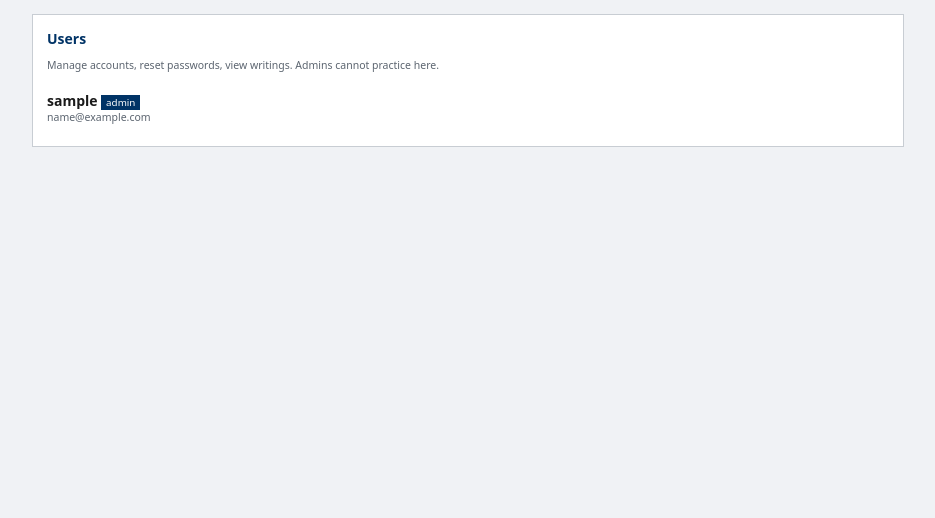
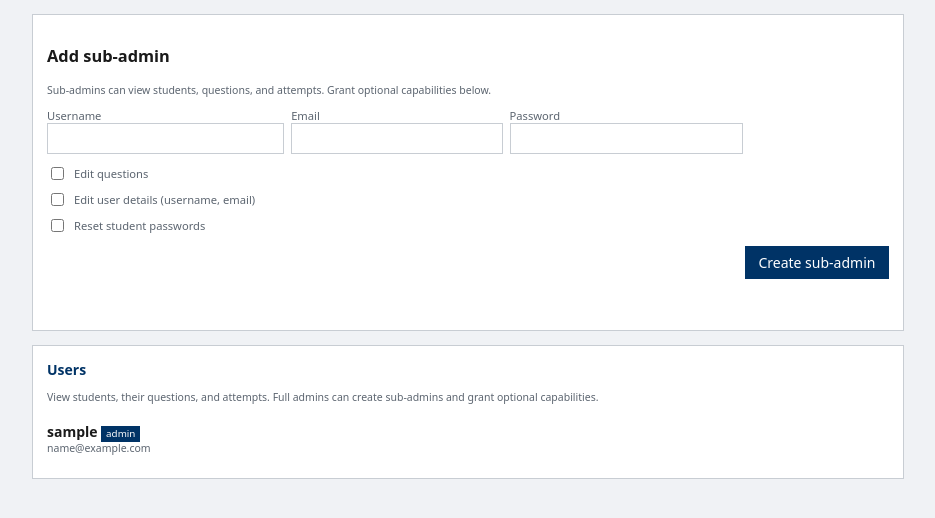
Before and after one commit to danuja01/IELTS-WRITING-PRACTICE-SIMULATOR, a Flask app: page /admin in a window 1280 px wide. Shown: the part 48-566 px from the top of the page, without its empty margins (172-1107 px from the left). Run offline with Flask 3, Linux system fonts and the light colour scheme; the visitor is signed in with stand-in values (Sample User, id 1); data comes from the database, SQL or seed files in the repository; some libraries are stand-ins or nearby versions.

Commit message:
Add sub-admin role with configurable permissions
Introduce a sub-admin role for view-only admin panel access with
optional capabilities that full admins can grant per user: reset
passwords, edit user details, and edit questions. Sub-admins see
students only; full admins manage sub-admin accounts and permissions.

Co-authored-by: Danuja Jayasuriya <danuja01@users.noreply.github.com>

```diff
--- a/app.py
+++ b/app.py
@@ -40,6 +40,13 @@ UPLOAD_DIR = os.path.join(DATA_DIR, "uploads")
 ALLOWED_IMAGE_EXT = frozenset({".png", ".jpg", ".jpeg", ".webp", ".gif"})
 MAX_IMAGE_BYTES = 8 * 1024 * 1024
 EMAIL_RE = re.compile(r"^[^@\s]+@[^@\s]+\.[^@\s]+$")
+
+SUB_ADMIN_PERMISSIONS = {
+    "reset_password": "Reset student passwords",
+    "edit_users": "Edit user details (username, email)",
+    "edit_questions": "Edit questions",
+}
+DEFAULT_SUB_ADMIN_PERMISSIONS = {k: False for k in SUB_ADMIN_PERMISSIONS}
 
 SETUP_WHITELIST = {"/setup-admin", "/api/setup-admin", "/api/version"}
 CHANGE_PW_WHITELIST = {"/change-password", "/api/change-password", "/api/logout"}
@@ -247,11 +254,47 @@ def _writing_detail_json(row):
     return out
 
 
+def _as_dict(row):
+    return row if isinstance(row, dict) else dict(row)
+
+
+def _parse_sub_admin_permissions(raw):
+    if not raw:
+        return dict(DEFAULT_SUB_ADMIN_PERMISSIONS)
+    try:
+        data = json.loads(raw) if isinstance(raw, str) else raw
+        if not isinstance(data, dict):
+            return dict(DEFAULT_SUB_ADMIN_PERMISSIONS)
+        return {k: bool(data.get(k, False)) for k in SUB_ADMIN_PERMISSIONS}
+    except (json.JSONDecodeError, TypeError):
+        return dict(DEFAULT_SUB_ADMIN_PERMISSIONS)
+
+
+def _permissions_json(perms):
+    return json.dumps({k: bool(perms.get(k, False)) for k in SUB_ADMIN_PERMISSIONS})
+
+
+def _is_panel_user():
+    return session.get("is_admin") or session.get("is_sub_admin")
+
+
+def _has_admin_permission(perm):
+    if session.get("is_admin"):
+        return True
+    if session.get("is_sub_admin"):
+        return bool(session.get("admin_permissions", {}).get(perm))
+    return False
+
+
 def _user_json(row):
     d = dict(row)
     d.pop("password_hash", None)
     d["is_admin"] = bool(d.get("is_admin"))
+    d["is_sub_admin"] = bool(d.get("is_sub_admin"))
     d["must_change_password"] = bool(d.get("must_change_password"))
+    raw_perms = d.pop("sub_admin_permissions", None)
+    if d["is_sub_admin"]:
+        d["permissions"] = _parse_sub_admin_permissions(raw_perms)
     return d
 
 
@@ -269,16 +312,26 @@ def _writing_json(row):
 
 
 def _set_session(user_row):
-    session["user_id"] = user_row["id"]
-    session["username"] = user_row["username"]
-    session["is_admin"] = bool(user_row["is_admin"])
+    user = _as_dict(user_row)
+    session["user_id"] = user["id"]
+    session["username"] = user["username"]
+    session["is_admin"] = bool(user["is_admin"])
+    session["is_sub_admin"] = bool(user.get("is_sub_admin"))
+    if session["is_admin"]:
+        session["admin_permissions"] = {k: True for k in SUB_ADMIN_PERMISSIONS}
+    elif session["is_sub_admin"]:
+        session["admin_permissions"] = _parse_sub_admin_permissions(
+            user.get("sub_admin_permissions")
+        )
+    else:
+        session.pop("admin_permissions", None)
     session["must_change_password"] = bool(user_row["must_change_password"])
 
 
 def _login_redirect_url():
     if session.get("must_change_password"):
         return url_for("change_password")
-    if session.get("is_admin"):
+    if _is_panel_user():
         return url_for("admin_home")
     return url_for("home")
 
@@ -302,7 +355,7 @@ def student_required(f):
             if request.path.startswith("/api/"):
                 return jsonify({"error": "login required"}), 401
             return redirect(url_for("login"))
-        if session.get("is_admin"):
+        if _is_panel_user():
             if request.path.startswith("/api/"):
                 return jsonify({"error": "admin cannot use student features"}), 403
             return redirect(url_for("admin_home"))
@@ -311,7 +364,23 @@ def student_required(f):
     return wrapped
 
 
-def admin_required(f):
+def panel_required(f):
+    @wraps(f)
+    def wrapped(*args, **kwargs):
+        if "user_id" not in session:
+            if request.path.startswith("/api/"):
+                return jsonify({"error": "login required"}), 401
+            return redirect(url_for("login"))
+        if not _is_panel_user():
+            if request.path.startswith("/api/"):
+                return jsonify({"error": "admin required"}), 403
+            return redirect(url_for("home"))
+        return f(*args, **kwargs)
+
+    return wrapped
+
+
+def full_admin_required(f):
     @wraps(f)
     def wrapped(*args, **kwargs):
         if "user_id" not in session:
@@ -320,11 +389,33 @@ def admin_required(f):
             return redirect(url_for("login"))
         if not session.get("is_admin"):
             if request.path.startswith("/api/"):
-                return jsonify({"error": "admin required"}), 403
+                return jsonify({"error": "full admin required"}), 403
             return redirect(url_for("home"))
         return f(*args, **kwargs)
 
     return wrapped
+
+
+def admin_permission_required(perm):
+    def decorator(f):
+        @wraps(f)
+        def wrapped(*args, **kwargs):
+            if "user_id" not in session:
+                if request.path.startswith("/api/"):
+                    return jsonify({"error": "login required"}), 401
+                return redirect(url_for("login"))
+            if not _has_admin_permission(perm):
+                if request.path.startswith("/api/"):
+                    return jsonify({"error": "permission denied"}), 403
+                return redirect(url_for("admin_home"))
+            return f(*args, **kwargs)
+
+        return wrapped
+
+    return decorator
+
+
+admin_required = panel_required
 
 
 @app.before_request
@@ -349,7 +440,7 @@ def before_request():
             return redirect(url_for("change_password"))
 
     if "user_id" in session:
-        if session.get("is_admin"):
+        if _is_panel_user():
             if re.match(r"^/api/writings/\d+$", path) and request.method == "GET":
                 return None
             if re.match(r"^/api/questions/\d+/image$", path) and request.method == "GET":
@@ -464,7 +555,7 @@ def login_page():
 @app.route("/change-password", methods=["GET"])
 @login_required
 def change_password():
-    if not session.get("must_change_password") and not session.get("is_admin"):
+    if not session.get("must_change_password") and not _is_panel_user():
         return redirect(url_for("home"))
     return render_template("change_password.html")
 
@@ -516,6 +607,7 @@ def api_login():
         "ok": True,
         "redirect": _login_redirect_url(),
         "is_admin": bool(row["is_admin"]),
+        "is_sub_admin": bool(_as_dict(row).get("is_sub_admin")),
         "must_change_password": bool(row["must_change_password"]),
     })
 
@@ -757,13 +849,20 @@ def admin_home():
 
 
 @app.route("/admin/users/<int:user_id>")
-@admin_required
+@panel_required
 def admin_user_page(user_id):
     return render_template("admin_user.html", user_id=user_id)
 
 
+@app.route("/admin/sub-admins/<int:user_id>")
+@full_admin_required
+def admin_sub_admin_page(user_id):
+    return render_template("admin_sub_admin.html", user_id=user_id)
+
+
 @app.route("/admin/questions/<int:qid>/edit")
-@admin_required
+@panel_required
+@admin_permission_required("edit_questions")
 def admin_edit_question_page(qid):
     return render_template("admin_edit_question.html", question_id=qid)
 
@@ -1069,7 +1168,7 @@ def get_question(qid):
 @app.route("/api/questions/<int:qid>/image")
 @login_required
 def question_image(qid):
-    if session.get("is_admin"):
+    if _is_panel_user():
         row = get_db().execute(
             "SELECT image_path FROM questions WHERE id = ?", (qid,)
         ).fetchone()
@@ -1161,7 +1260,7 @@ def writings_by_question(qid):
 @app.route("/api/writings/<int:wid>", methods=["GET"])
 @login_required
 def get_writing(wid):
-    if session.get("is_admin"):
+    if _is_panel_user():
         row = get_db().execute(
             """SELECT w.*, q.title AS question_title, q.task_type, q.image_path, u.username
                FROM writings w
@@ -1257,21 +1356,125 @@ def save_writing():
 # --- Admin API ---
 
 
+def _admin_capabilities():
+    return {k: _has_admin_permission(k) for k in SUB_ADMIN_PERMISSIONS}
+
+
+def _can_manage_target_user(row, uid=None):
+    target = _as_dict(row)
+    if session.get("is_admin"):
+        return True
+    if target["is_admin"] or target.get("is_sub_admin"):
+        return False
+    return True
+
+
+@app.route("/api/admin/me", methods=["GET"])
+@panel_required
+def admin_me():
+    return jsonify({
+        "username": session.get("username"),
+        "is_admin": bool(session.get("is_admin")),
+        "is_sub_admin": bool(session.get("is_sub_admin")),
+        "permissions": session.get("admin_permissions", {}),
+        "permission_labels": SUB_ADMIN_PERMISSIONS,
+    })
+
+
 @app.route("/api/admin/users", methods=["GET"])
-@admin_required
+@panel_required
 def admin_list_users():
-    rows = get_db().execute(
-        """SELECT id, username, email, is_admin, must_change_password, created_at
-           FROM users ORDER BY is_admin DESC, username"""
-    ).fetchall()
+    db = get_db()
+    if session.get("is_admin"):
+        rows = db.execute(
+            """SELECT id, username, email, is_admin, is_sub_admin, sub_admin_permissions,
+                      must_change_password, created_at
+               FROM users ORDER BY is_admin DESC, is_sub_admin DESC, username"""
+        ).fetchall()
+    else:
+        rows = db.execute(
+            """SELECT id, username, email, is_admin, is_sub_admin, sub_admin_permissions,
+                      must_change_password, created_at
+               FROM users WHERE is_admin = 0 AND is_sub_admin = 0
+               ORDER BY username"""
+        ).fetchall()
     return jsonify([_user_json(r) for r in rows])
 
 
+@app.route("/api/admin/sub-admins", methods=["POST"])
+@full_admin_required
+def admin_create_sub_admin():
+    data = request.get_json(silent=True) or {}
+    username = (data.get("username") or "").strip()
+    email = (data.get("email") or "").strip()
+    password = data.get("password") or ""
+    perms = data.get("permissions") or {}
+    if len(username) < 2 or len(password) < 4:
+        return jsonify({"error": "username (2+) and password (4+) required"}), 400
+    if not email or not EMAIL_RE.match(email):
+        return jsonify({"error": "valid email required"}), 400
+    merged = {k: bool(perms.get(k, False)) for k in SUB_ADMIN_PERMISSIONS}
+    db = get_db()
+    try:
+        db.execute(
+            """INSERT INTO users (username, email, password_hash, is_admin, is_sub_admin,
+               sub_admin_permissions, must_change_password, created_at)
+               VALUES (?, ?, ?, 0, 1, ?, 0, ?)""",
+            (username, email, generate_password_hash(password), _permissions_json(merged), now_iso()),
+        )
+        db.commit()
+    except sqlite3.IntegrityError:
+        return jsonify({"error": "username already taken"}), 409
+    row = db.execute("SELECT * FROM users WHERE username = ?", (username,)).fetchone()
+    return jsonify(_user_json(row)), 201
+
+
+@app.route("/api/admin/users/<int:uid>/sub-admin-permissions", methods=["PUT"])
+@full_admin_required
+def admin_update_sub_admin_permissions(uid):
+    data = request.get_json(silent=True) or {}
+    perms = data.get("permissions") or {}
+    db = get_db()
+    row = db.execute("SELECT * FROM users WHERE id = ?", (uid,)).fetchone()
+    if not row:
+        return jsonify({"error": "not found"}), 404
+    if not _as_dict(row).get("is_sub_admin"):
+        return jsonify({"error": "user is not a sub-admin"}), 400
+    merged = {k: bool(perms.get(k, False)) for k in SUB_ADMIN_PERMISSIONS}
+    db.execute(
+        "UPDATE users SET sub_admin_permissions = ? WHERE id = ?",
+        (_permissions_json(merged), uid),
+    )
+    db.commit()
+    out = db.execute("SELECT * FROM users WHERE id = ?", (uid,)).fetchone()
+    return jsonify(_user_json(out))
+
+
+@app.route("/api/admin/users/<int:uid>/sub-admin", methods=["DELETE"])
+@full_admin_required
+def admin_remove_sub_admin(uid):
+    db = get_db()
+    row = db.execute("SELECT * FROM users WHERE id = ?", (uid,)).fetchone()
+    if not row:
+        return jsonify({"error": "not found"}), 404
+    if not _as_dict(row).get("is_sub_admin"):
+        return jsonify({"error": "user is not a sub-admin"}), 400
+    db.execute(
+        """UPDATE users SET is_sub_admin = 0, sub_admin_permissions = NULL
+           WHERE id = ?""",
+        (uid,),
+    )
+    db.commit()
+    return jsonify({"ok": True})
+
+
 @app.route("/api/admin/users/<int:uid>", methods=["GET"])
-@admin_required
+@panel_required
 def admin_get_user(uid):
     row = get_db().execute("SELECT * FROM users WHERE id = ?", (uid,)).fetchone()
     if not row:
+        return jsonify({"error": "not found"}), 404
+    if not _can_manage_target_user(row):
         return jsonify({"error": "not found"}), 404
     db = get_db()
     questions = db.execute(
@@ -1297,11 +1500,13 @@ def admin_get_user(uid):
     return jsonify({
         "user": _user_json(row),
         "questions": out_questions,
+        "capabilities": _admin_capabilities(),
     })
 
 
 @app.route("/api/admin/users/<int:uid>", methods=["PUT"])
-@admin_required
+@panel_required
+@admin_permission_required("edit_users")
 def admin_update_user(uid):
     data = request.get_json(silent=True) or {}
     username = (data.get("username") or "").strip()
@@ -1310,6 +1515,8 @@ def admin_update_user(uid):
     row = db.execute("SELECT * FROM users WHERE id = ?", (uid,)).fetchone()
     if not row:
         return jsonify({"error": "not found"}), 404
+    if not _can_manage_target_user(row):
+        return jsonify({"error": "cannot edit this account"}), 400
     if row["is_admin"] and uid != session["user_id"]:
         return jsonify({"error": "cannot edit other admins"}), 400
     if email and not EMAIL_RE.match(email):
@@ -1328,18 +1535,23 @@ def admin_update_user(uid):
 
 
 @app.route("/api/admin/users/<int:uid>/reset-password", methods=["POST"])
-@admin_required
+@panel_required
+@admin_permission_required("reset_password")
 def admin_reset_password(uid):
     data = request.get_json(silent=True) or {}
     temp = (data.get("password") or "").strip() or secrets.token_urlsafe(8)
     if len(temp) < 4:
         return jsonify({"error": "temp password too short"}), 400
     db = get_db()
-    row = db.execute("SELECT is_admin FROM users WHERE id = ?", (uid,)).fetchone()
+    row = db.execute(
+        "SELECT is_admin, is_sub_admin FROM users WHERE id = ?", (uid,)
+    ).fetchone()
     if not row:
         return jsonify({"error": "not found"}), 404
     if row["is_admin"]:
         return jsonify({"error": "cannot reset admin password here"}), 400
+    if _as_dict(row).get("is_sub_admin") and not session.get("is_admin"):
+        return jsonify({"error": "cannot reset sub-admin password"}), 400
     db.execute(
         "UPDATE users SET password_hash = ?, must_change_password = 1 WHERE id = ?",
         (generate_password_hash(temp), uid),
@@ -1415,7 +1627,8 @@ def admin_question_forks(qid):
 
 
 @app.route("/api/admin/questions/<int:qid>", methods=["PUT"])
-@admin_required
+@panel_required
+@admin_permission_required("edit_questions")
 def admin_update_question(qid):
     db = get_db()
     row = db.execute("SELECT * FROM questions WHERE id = ?", (qid,)).fetchone()
--- a/static/css/style.css
+++ b/static/css/style.css
@@ -743,6 +743,31 @@ body.practice-page {
   padding: 0.1rem 0.35rem;
 }
 
+.badge-sub {
+  background: #6b4a1a;
+}
+
+.perm-form {
+  display: flex;
+  flex-direction: column;
+  gap: 0.5rem;
+  margin-top: 0.75rem;
+}
+
+.perm-row {
+  display: flex;
+  align-items: center;
+  gap: 0.5rem;
+  margin: 0;
+}
+
+.panel-nested {
+  margin: 0;
+  padding: 0;
+  border: none;
+  background: transparent;
+}
+
 .inline-form {
   display: flex;
   flex-wrap: wrap;
--- a/static/js/admin.js
+++ b/static/js/admin.js
@@ -1,5 +1,7 @@
 (function () {
   const listEl = document.getElementById("user-list");
+  const subAdminSection = document.getElementById("sub-admin-section");
+  const createForm = document.getElementById("create-sub-admin-form");
 
   document.getElementById("logout-btn").addEventListener("click", async () => {
     await fetch("/api/logout", { method: "POST" });
@@ -12,7 +14,75 @@
     return d.innerHTML;
   }
 
-  async function load() {
+  function roleBadge(u) {
+    if (u.is_admin) return ' <span class="badge">admin</span>';
+    if (u.is_sub_admin) return ' <span class="badge badge-sub">sub-admin</span>';
+    return "";
+  }
+
+  function userActions(u, isFullAdmin) {
+    if (u.is_admin) return "";
+    if (u.is_sub_admin) {
+      return isFullAdmin
+        ? `<a class="btn secondary" href="/admin/sub-admins/${u.id}">Manage</a>`
+        : "";
+    }
+    return `<a class="btn" href="/admin/users/${u.id}">View</a>`;
+  }
+
+  function renderCreateForm(labels) {
+    if (!createForm) return;
+    const checks = Object.entries(labels)
+      .map(
+        ([key, label]) => `
+        <label class="perm-row">
+          <input type="checkbox" name="perm" value="${esc(key)}">
+          ${esc(label)}
+        </label>`
+      )
+      .join("");
+    createForm.innerHTML = `
+      <h3>Add sub-admin</h3>
+      <p class="q-meta">Sub-admins can view students, questions, and attempts. Grant optional capabilities below.</p>
+      <div class="inline-form">
+        <label>Username <input type="text" id="sa-username" required minlength="2"></label>
+        <label>Email <input type="email" id="sa-email" required></label>
+        <label>Password <input type="password" id="sa-password" required minlength="4"></label>
+      </div>
+      <div class="perm-form">${checks}</div>
+      <div class="actions" style="margin-top:0.75rem">
+        <button type="submit">Create sub-admin</button>
+      </div>
+      <p class="msg" id="create-sa-msg"></p>`;
+
+    createForm.addEventListener("submit", async (e) => {
+      e.preventDefault();
+      const permissions = {};
+      createForm.querySelectorAll('input[name="perm"]').forEach((el) => {
+        permissions[el.value] = el.checked;
+      });
+      const res = await fetch("/api/admin/sub-admins", {
+        method: "POST",
+        headers: { "Content-Type": "application/json" },
+        body: JSON.stringify({
+          username: document.getElementById("sa-username").value.trim(),
+          email: document.getElementById("sa-email").value.trim(),
+          password: document.getElementById("sa-password").value,
+          permissions,
+        }),
+      });
+      const data = await res.json();
+      const msg = document.getElementById("create-sa-msg");
+      msg.textContent = res.ok ? "Sub-admin created." : data.error || "Failed";
+      msg.className = res.ok ? "msg" : "msg error";
+      if (res.ok) {
+        createForm.reset();
+        loadUsers(true);
+      }
+    });
+  }
+
+  async function loadUsers(isFullAdmin) {
     const res = await fetch("/api/admin/users");
     if (res.status === 401) {
       window.location.href = "/login";
@@ -24,16 +94,33 @@
         (u) => `
       <li>
         <div>
-          <strong>${esc(u.username)}</strong>${u.is_admin ? " <span class=\"badge\">admin</span>" : ""}
+          <strong>${esc(u.username)}</strong>${roleBadge(u)}
           <div class="q-meta">${esc(u.email || "no email")}${u.must_change_password ? " · must change password" : ""}</div>
         </div>
         <div class="actions">
-          ${u.is_admin ? "" : `<a class="btn" href="/admin/users/${u.id}">View</a>`}
+          ${userActions(u, isFullAdmin)}
         </div>
       </li>`
       )
       .join("");
   }
 
+  async function load() {
+    const meRes = await fetch("/api/admin/me");
+    if (meRes.status === 401) {
+      window.location.href = "/login";
+      return;
+    }
+    const me = await meRes.json();
+    const isFullAdmin = !!me.is_admin;
+    if (subAdminSection) {
+      subAdminSection.hidden = !isFullAdmin;
+    }
+    if (isFullAdmin && createForm) {
+      renderCreateForm(me.permission_labels || {});
+    }
+    await loadUsers(isFullAdmin);
+  }
+
   load();
 })();
--- a/templates/admin.html
+++ b/templates/admin.html
@@ -13,9 +13,12 @@
     <button type="button" class="secondary" id="logout-btn">Logout</button>
   </header>
   <main class="home-main">
+    <section class="panel" id="sub-admin-section" hidden>
+      <form id="create-sub-admin-form" class="panel-nested"></form>
+    </section>
     <section class="panel">
       <h2>Users</h2>
-      <p class="q-meta">Manage accounts, reset passwords, view writings. Admins cannot practice here.</p>
+      <p class="q-meta">View students, their questions, and attempts. Full admins can create sub-admins and grant optional capabilities.</p>
       <ul class="q-list" id="user-list"><li class="q-meta">Loading…</li></ul>
     </section>
   </main>
```
Also changed, not shown: db_adapter.py (+8 -0 lines), static/js/admin_sub_admin.js (added, +96 -0 lines), static/js/admin_user.js (+79 -46 lines), templates/admin_sub_admin.html (added, +21 -0 lines).
